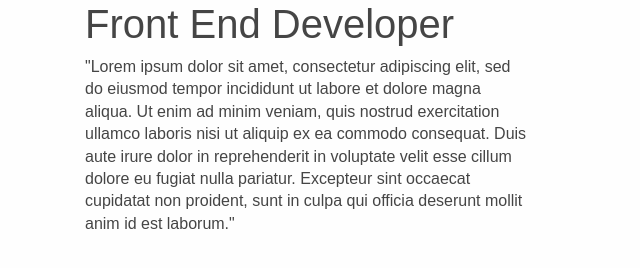
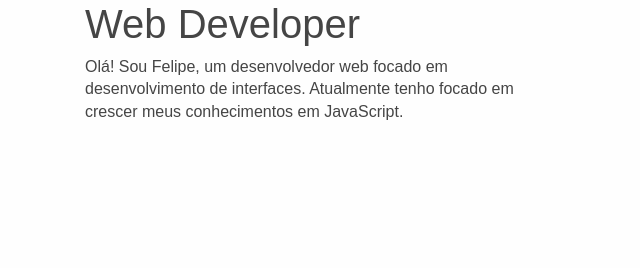
Before and after one commit to felipecotto/felipecotto.github.io, a plain HTML site: page index.html in a window 1280 px wide. Shown: the whole page, without its empty margins (0-640 px from the left). Drawn offline with nearby package versions, Linux system fonts and the light colour scheme; a web font is replaced by a local one.

Commit message:
Update index.html

```diff
--- a/index.html
+++ b/index.html
@@ -3,8 +3,8 @@
     <head>
         <meta charset="utf-8">
         <meta http-equiv="x-ua-compatible" content="ie=edge">
-        <title>Felipe Oliveira - Designer and Front End Web Developer</title>
-        <meta name="description" content="">
+        <title>Felipe Oliveira - Web Developer</title>
+        <meta name="description" content="Desenvolvedor Web">
         <meta name="viewport" content="width=device-width, initial-scale=1">
 
         <link rel="manifest" href="site.webmanifest">
@@ -22,9 +22,9 @@
     	<div class="container">
     		<div class="row">
     			<div class="col-lg-5">
-    				<h1>Front End Developer</h1>
+    				<h1>Web Developer</h1>
     				<p>
-    					"Lorem ipsum dolor sit amet, consectetur adipiscing elit, sed do eiusmod tempor incididunt ut labore et dolore magna aliqua. Ut enim ad minim veniam, quis nostrud exercitation ullamco laboris nisi ut aliquip ex ea commodo consequat. Duis aute irure dolor in reprehenderit in voluptate velit esse cillum dolore eu fugiat nulla pariatur. Excepteur sint occaecat cupidatat non proident, sunt in culpa qui officia deserunt mollit anim id est laborum."
+    					Olá! Sou Felipe, um desenvolvedor web focado em desenvolvimento de interfaces. Atualmente tenho focado em crescer meus conhecimentos em JavaScript.
     				</p>
     			</div>
     		</div>
```
